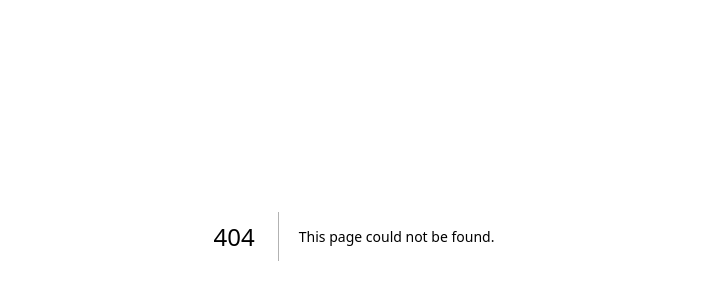
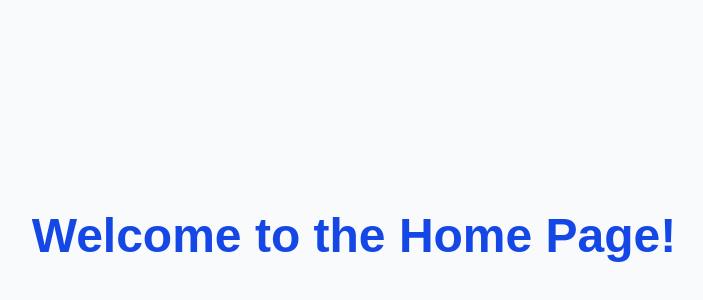
Before and after one commit to KoketsoPhiri/alx-project-0x02-setup, a Next.js app in the folder alx-project-0x02/: page /home/Home in a window 1280 px wide. Before the commit this address had no page. Shown: the part 164-464 px from the top of the page, without its empty margins (286-989 px from the left). Built offline with nearby package versions, Linux system fonts and the light colour scheme.

Commit message:
added about and home page

```diff
--- /dev/null
+++ b/alx-project-0x02/pages/about/About.tsx
@@ -0,0 +1,11 @@
+import React from 'react';
+
+const About: React.FC = () => {
+  return (
+    <div className="flex justify-center items-center min-h-screen bg-gray-50">
+      <h1 className="text-5xl font-semibold text-green-700">About Us Page</h1>
+    </div>
+  );
+};
+
+export default About;
--- /dev/null
+++ b/alx-project-0x02/pages/home/Home.tsx
@@ -0,0 +1,11 @@
+import React from 'react';
+
+const Home: React.FC = () => {
+  return (
+    <div className="flex justify-center items-center min-h-screen bg-gray-50">
+      <h1 className="text-5xl font-semibold text-blue-700">Welcome to the Home Page!</h1>
+    </div>
+  );
+};
+
+export default Home;
```
